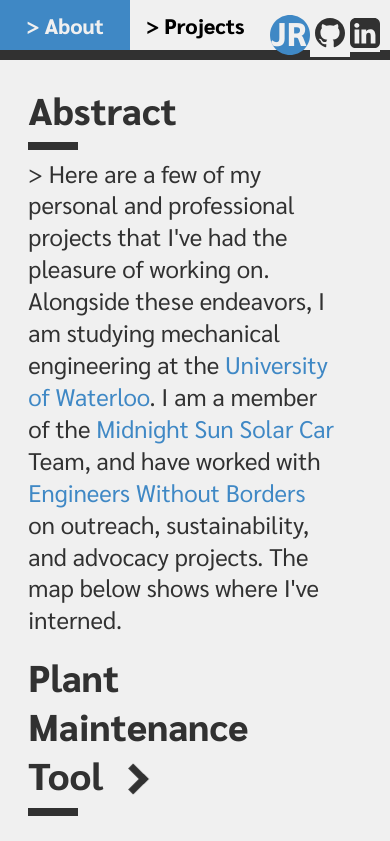
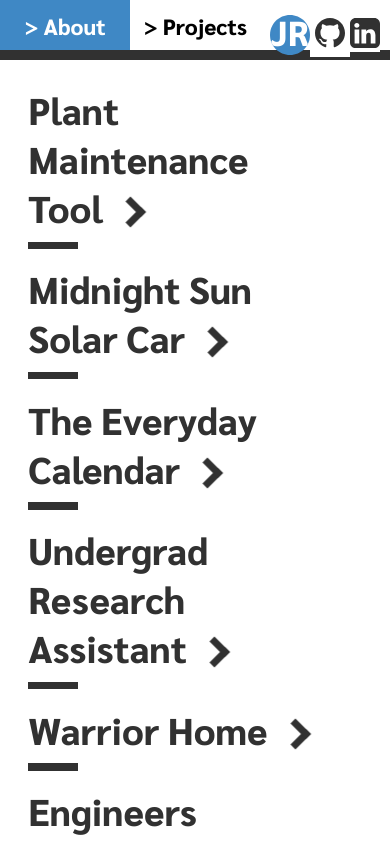
Before and after one commit to jrmrsr/Portfolio, a React (Create React App) app: page /Projects in a window 390 px wide. Shown: the top 841 px of the page. Built offline with nearby package versions, Linux system fonts and the light colour scheme.

Commit message:
Slight css modifications for consistency.

```diff
--- a/src/App.css
+++ b/src/App.css
@@ -1,5 +1,5 @@
 body {
-  background-color: #f0f0f0;
+  background-color: #fff;
   font-family: "Sarabun";
   color: #313131;
 }
@@ -36,7 +36,7 @@ a {
 }
 .link:hover {
   background-color: #3f88c5;
-  color: #f0f0f0;
+  color: #fff;
 }
 .container {
   margin: 5%;
@@ -50,15 +50,16 @@ a {
   bottom: 0;
   left: 0;
   height: 100%;
-  background-color: #f0f0f0;
+  background-color: #fff;
   width: 16.15555%;
-  border-right: 5px solid #000;
+  border-right: 5px solid #313131;
 }
 .sidebar hr {
-  margin-left: 5%;
+  margin-right: 5%;
 }
-.sidebar-text-full {
+.sidebar-text{
   margin: 5%;
+  font-size: 1.25em;
 }
 .sidebar-button {
   width: 100%;
@@ -77,13 +78,13 @@ a {
 }
 .sidebar-button:hover {
   background-color: #3f88c5;
-  color: #f0f0f0;
+  color: #fff;
   -webkit-transform: translateX(8%);
   transform: translateX(8%);
 }
 .sidebar-button:focus {
   background-color: #3f88c5;
-  color: #f0f0f0;
+  color: #fff;
   -webkit-transform: translateX(5%);
   transform: translateX(5%);
 }
@@ -100,7 +101,7 @@ a {
   height: 100%;
   width: 100%;
   max-width: 60%;
-  background-color: #f0f0f0;
+  background-color: #fff;
 }
 .main-body hr {
   margin-left: 5%;
@@ -141,7 +142,7 @@ a {
   align-items: center;
 }
 .icons a {
-  background-color: #f0f0f0;
+  background-color: #fff;
 }
 .logo-container {
   display: flex;
@@ -169,7 +170,7 @@ a {
 }
 .main-button {
   height: 3em;
-  background-color: #f0f0f0;
+  background-color: #fff;
   border: none;
   width: 0;
   transition: all 0.25s ease;
@@ -194,7 +195,7 @@ a {
 }
 .bottom:hover {
   background-color: #3f88c5;
-  color: #f0f0f0;
+  color: #fff;
   -webkit-transform: translateX(8%);
   transform: translateX(8%);
 }
@@ -219,7 +220,7 @@ a {
   position: fixed;
   top: 0;
   height: 50px;
-  background-color: #f0f0f0;
+  background-color: #fff;
   width: 100%;
   padding: 0;
   z-index: 2;
@@ -306,8 +307,8 @@ a {
   h1 {
     font-size: 5em;
   }
-  .sidebar-button {
-    font-size: 1.5em;
+  .sidebar-text{
+    font-size: 1.75em;
   }
 }
 @media screen and (max-width: 1300px) {
@@ -317,6 +318,9 @@ a {
   hr {
     height: 7.5px;
     width: 75px;
+  }
+  .sidebar-text{
+    font-size: 1.5em;
   }
   p {
     font-size: 1.5em;
@@ -348,18 +352,17 @@ a {
     margin-left: 10%;
   }
   .sidebar hr {
-    margin-left: 10%;
+    margin-right: 10%;
   }
   .animation-area {
     display: none;
   }
-  .sidebar-text-full {
-    margin: 0;
+  .sidebar-text {
+    font-size: 1.66em;
   }
   .sidebar-button {
     margin-top: 0;
     margin-bottom: 0;
-    font-size: 1.1em;
     text-align: center;
     width: 40%;
     border: none;
--- a/src/App.js
+++ b/src/App.js
@@ -49,8 +49,8 @@ class App extends Component {
                   // Using ID to get over mobile browser limitations with autofocus,
                   // such that I can apply the right bgColor on page load
                   id={this.state.aboutHeader ? "on" : ""}
-                  ><h2>> About</h2></button></Link>
-                <Link to="/Projects" className={this.state.hideNav ? "link-button" : ""}><button className="sidebar-button"><h2>> Projects</h2></button></Link>
+                  ><h2 className="sidebar-text">> About</h2></button></Link>
+                <Link to="/Projects" className={this.state.hideNav ? "link-button" : ""}><button className="sidebar-button"><h2 className="sidebar-text">> Projects</h2></button></Link>
                 <span className="icons">
                   {this.state.hideNav && <Icons name="logo" width={`40px`} height={`40px`} className="logo" viewBox="0 0 150 150"/>}
                   <a href="https://github.com/jrmrsr" target="_blank" rel="noopener noreferrer"><Icons name="github" width={`40px`} className="sidebar-link"/></a>
--- a/src/components/Projects.js
+++ b/src/components/Projects.js
@@ -1,5 +1,4 @@
 import React, { Component } from 'react';
-import Abstract from './projects/Abstract';
 import WorkMap from './projects/WorkMap';
 import { Link } from 'react-router-dom';
 import '../App.css';
@@ -10,8 +9,6 @@ export default class Projects extends Component {
 
     return (
       <div className="container animated fadeInUpBig">
-        <span><h2 className="project-title">Abstract</h2><hr /></span>
-        <Abstract/>
         <Link to="/PPT">
           <span><h2 className="project-title">Plant Maintenance Tool{buttonMain}</h2><hr /></span>
         </Link>
--- a/src/components/projects/AboutMe.js
+++ b/src/components/projects/AboutMe.js
@@ -4,7 +4,7 @@ import '../../App.css';
 export default class AboutMe extends Component {
   render() {
     return (
-      <div className="animated fadeInLeft">
+      <div className="container-full animated fadeInLeft">
         <span><h2 className="project-title animated fadeInLeft">About</h2><hr className="animated fadeInLeft" /></span>
         <span><p  className="animated fadeInLeft main-text" style={{marginTop:0}}>> I believe that our ability to
     shape our environment is the most powerful tool humanity has. Large, physical manifestations of <a className="link" href="https://big.dk/#projects-king" target="_blank" rel="noopener noreferrer">architecture</a> can
--- a/src/components/projects/Abstract.js
+++ /dev/null
@@ -1,15 +0,0 @@
-import React, { Component } from 'react';
-import '../../App.css';
-
-export default class Abstract extends Component {
-  render() {
-    return (
-      <div className="animated fadeInUpBig">
-      <p className="main-text-abstract">> Here are a few of my personal and professional projects that I've had the pleasure of working on.
-        Alongside these endeavors, I am studying mechanical engineering at the <a className="link" href="https://uwaterloo.ca/mechanical-mechatronics-engineering/" target="_blank" rel="noopener noreferrer">University of Waterloo</a>.
-        I am a member of the <a className="link" href="https://www.uwmidsun.com/" target="_blank" rel="noopener noreferrer">Midnight Sun Solar Car</a> Team, and
-        have worked with <a className="link" href="https://uwaterloo.ewb.ca/en/" target="_blank" rel="noopener noreferrer">Engineers Without Borders</a> on outreach, sustainability, and advocacy projects. The map below shows where I've interned.</p>
-      </div>
-    );
-  }
-}
--- a/src/components/projects/EWB.js
+++ b/src/components/projects/EWB.js
@@ -4,7 +4,7 @@ import '../../App.css';
 export default class EWB extends Component {
   render() {
     return (
-      <div className="animated fadeInUpBig">
+      <div className="container-full animated fadeInUpBig">
         <span><h2 className="project-title">Engineers Without Borders</h2><hr /></span>
         <p className="main-text">> Engineers Without Borders is an organization that aims to fight systemic change and use
             design thinking to create solutions for problems like poverty, education, and sustainability.
--- a/src/components/projects/EverydayCal.js
+++ b/src/components/projects/EverydayCal.js
@@ -5,7 +5,7 @@ import '../../App.css';
 export default class EverydayCal extends Component {
   render() {
     return (
-      <div className="animated fadeInUpBig">
+      <div className="container-full animated fadeInUpBig">
         <span><h2 className="project-title">The Everyday Calendar</h2><hr /></span>
         <span className="img-container"><img src={everydayCalPic} alt="Everyday Calendar"/></span>
         <span><h2><a className="link" href="https://jrmrsr.github.io/Everyday-Calendar/" target="_blank" rel="noopener noreferrer">Link</a></h2></span>
--- a/src/components/projects/PlantProblem.js
+++ b/src/components/projects/PlantProblem.js
@@ -6,7 +6,7 @@ import '../../App.css';
 export default class PlantProblemTool extends Component {
     render() {
         return (
-            <div className="animated fadeInUpBig">
+            <div className="container-full animated fadeInUpBig">
                 <span><h2 className="project-title">Plant Maintenance Tool</h2><hr /></span>
                 <span className="img-container"><img src={EventSearch} alt="Events Search"/></span>
                 <span className="img-container"><img src={NMTER} alt="NMTER Graph"/></span>
--- a/src/components/projects/SolarCar.js
+++ b/src/components/projects/SolarCar.js
@@ -5,14 +5,15 @@ import '../../App.css';
 export default class SolarCar extends Component {
   render() {
     return (
-      <div className="animated fadeInUpBig">
+      <div className="container-full animated fadeInUpBig">
         <span><h2 className="project-title">Midnight Sun Solar Car</h2><hr /></span>
         <span className="img-container"><img src={solarCarPic} alt="Solar Car in Action"/></span>
         <p className="main-text">> High performance vehicles were my introduction into engineering and my motivation in
           joining a vehicle design team. I joined Midnight Sun last summer and spent a lot of that
           time helping build last year’s solar car and learning what it takes to build an efficient car.
           This year, I am focusing on the structural composites that will make the chassis lighter and
-          stiffer, as well as vehicle dynamics. The aim is to create a competitive car that is improved from last year, and have a
+          stiffer, as well as suspension design. Both projects involve heavy research into advanced aluminum and carbon fiber.
+          The aim is to create a competitive car that is improved from last year, and have a
           fair bit of fun along the way. <em>*The picture shows the car in action and was taken from the <a className="link" href="https://www.facebook.com/uwmidsun/" target="_blank" rel="noopener noreferrer">Midnight Sun Facebook Page</a>.</em></p>
       </div>
     );
--- a/src/components/projects/URA.js
+++ b/src/components/projects/URA.js
@@ -4,7 +4,7 @@ import '../../App.css';
 export default class URA extends Component {
   render() {
     return (
-      <div className="animated fadeInUpBig">
+      <div className="container-full animated fadeInUpBig">
         <span><h2 className="project-title">Undergrad Research Assistant</h2><hr /></span>
         <p className="main-text">> By a combination of being in the right place at the right time, I was given the opportunity to work
         under a PhD student at the crash testing lab on campus. The focus of my team’s research was high strength
--- a/src/components/projects/WarriorHome.js
+++ b/src/components/projects/WarriorHome.js
@@ -4,7 +4,7 @@ import '../../App.css';
 export default class WarriorHome extends Component {
   render() {
     return (
-      <div className="animated fadeInUpBig">
+      <div className="container-full animated fadeInUpBig">
         <span><h2 className="project-title">Warrior Home</h2><hr /></span>
         <p className="main-text">> As part of the Race to Zero Competition, The Warrior Home Design Team aimed to design a net-zero
             energy home that could be built by Habitat for Humanity. The challenge was to use building technology
--- a/src/img/Logo.js
+++ b/src/img/Logo.js
@@ -14,7 +14,7 @@ const SVG = ({
             </clipPath>
         </defs>
         <g clipPath="url(#clip_0)">
-            <text fill="#f0f0f0" stroke="none" fontSize="123" fontWeight="bold" fontFamily="Sarabun Extra-Bold, Sarabun" x="0.31713867" y="117.72266">
+            <text fill="#fff" stroke="none" fontSize="130" fontWeight="bold" fontFamily="Sarabun Extra-Bold, Sarabun" x="0.31713867" y="117.72266">
                     JR
             </text>
         </g>
```
